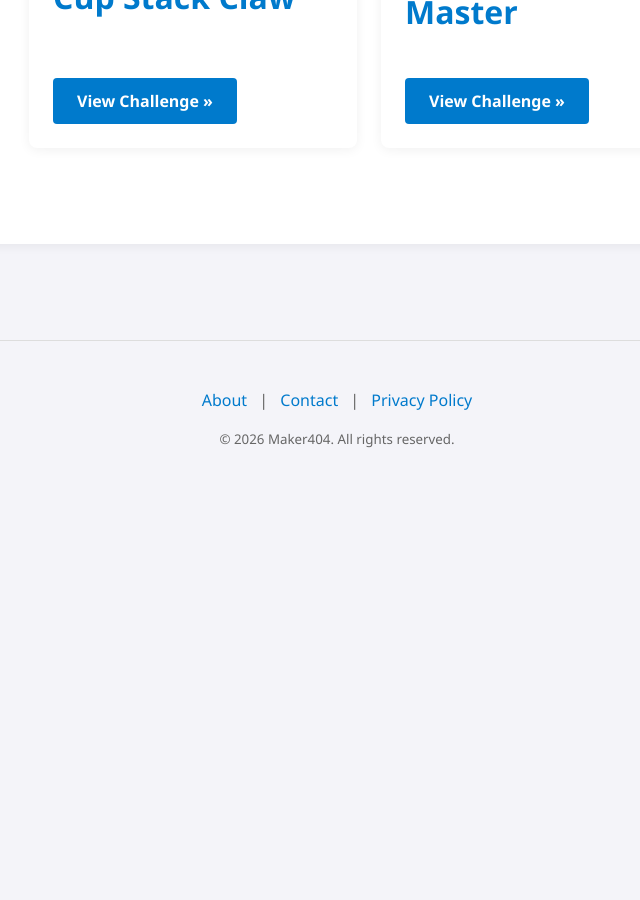
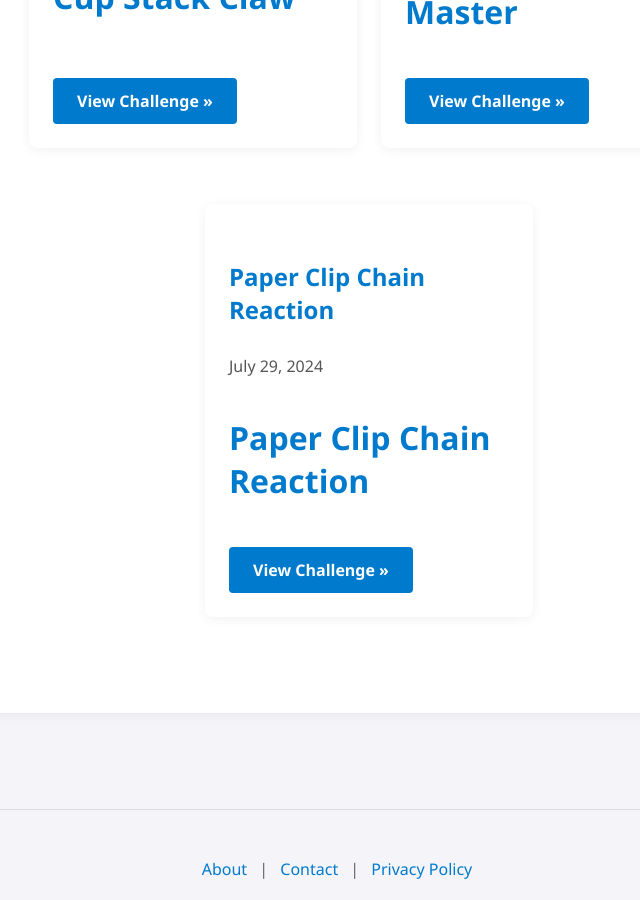
Before and after one commit to GW228g/maker404, a Jekyll site: the page built from 404-challenges/index.md, in a window 1280 px wide and 900 px high, scrolled down 892 px. Shown: the whole window, without its empty margins (303-943 px from the left). Built offline with Jekyll 4.4.1, drawn with Linux system fonts in a browser that asks for light colours; before the commit the page ends 1389 px from its top, so only the background shows below that.

Commit message:
Update paper-clip-chain-reaction.md

```diff
--- a/_challenges/paper-clip-chain-reaction.md
+++ b/_challenges/paper-clip-chain-reaction.md
@@ -1,3 +1,8 @@
+---
+layout: default
+title: "Paper Clip Chain Reaction"
+date: 2024-07-29
+---
 # Paper Clip Chain Reaction
 
 **Grade Level:** K-6 (adaptable)
```
